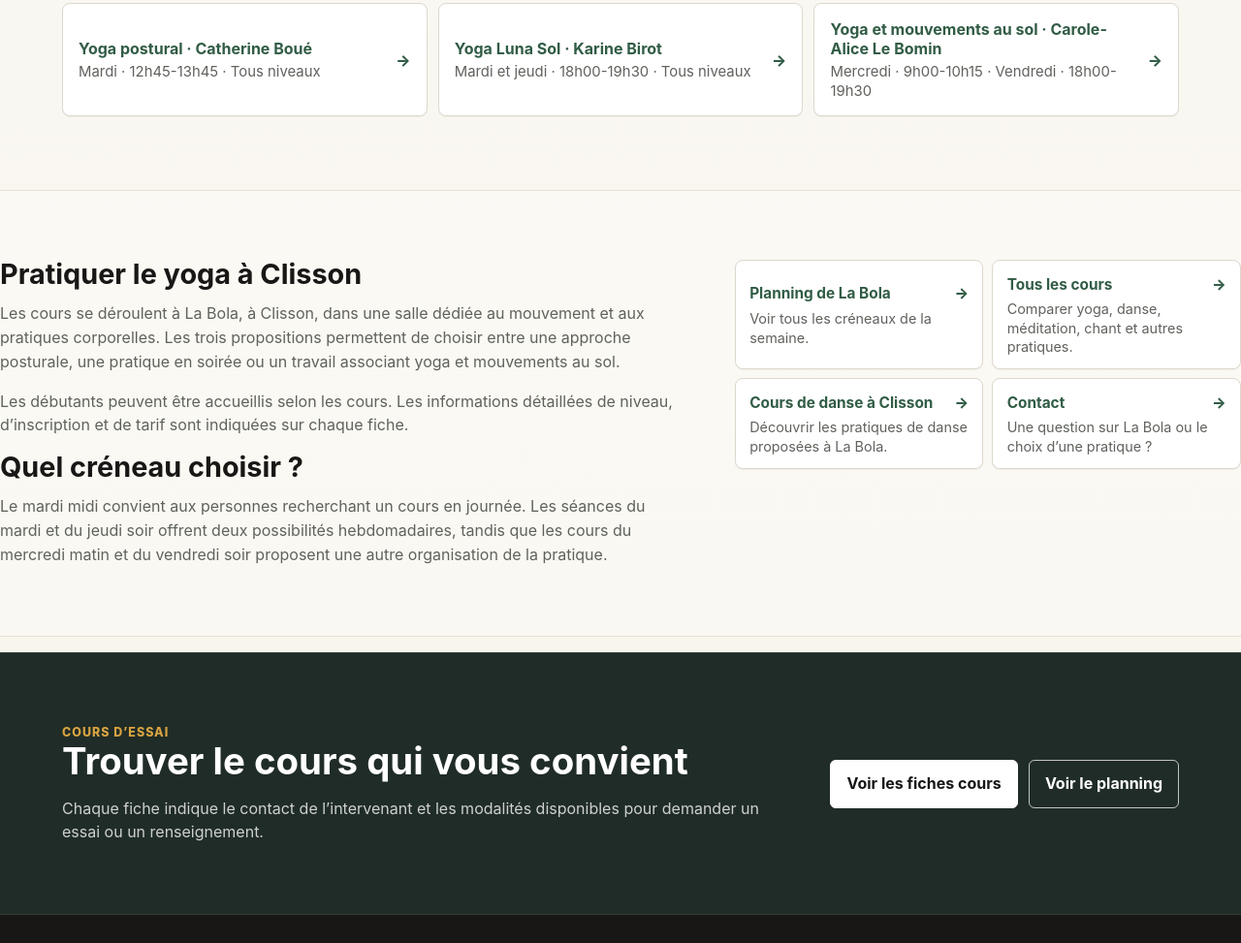
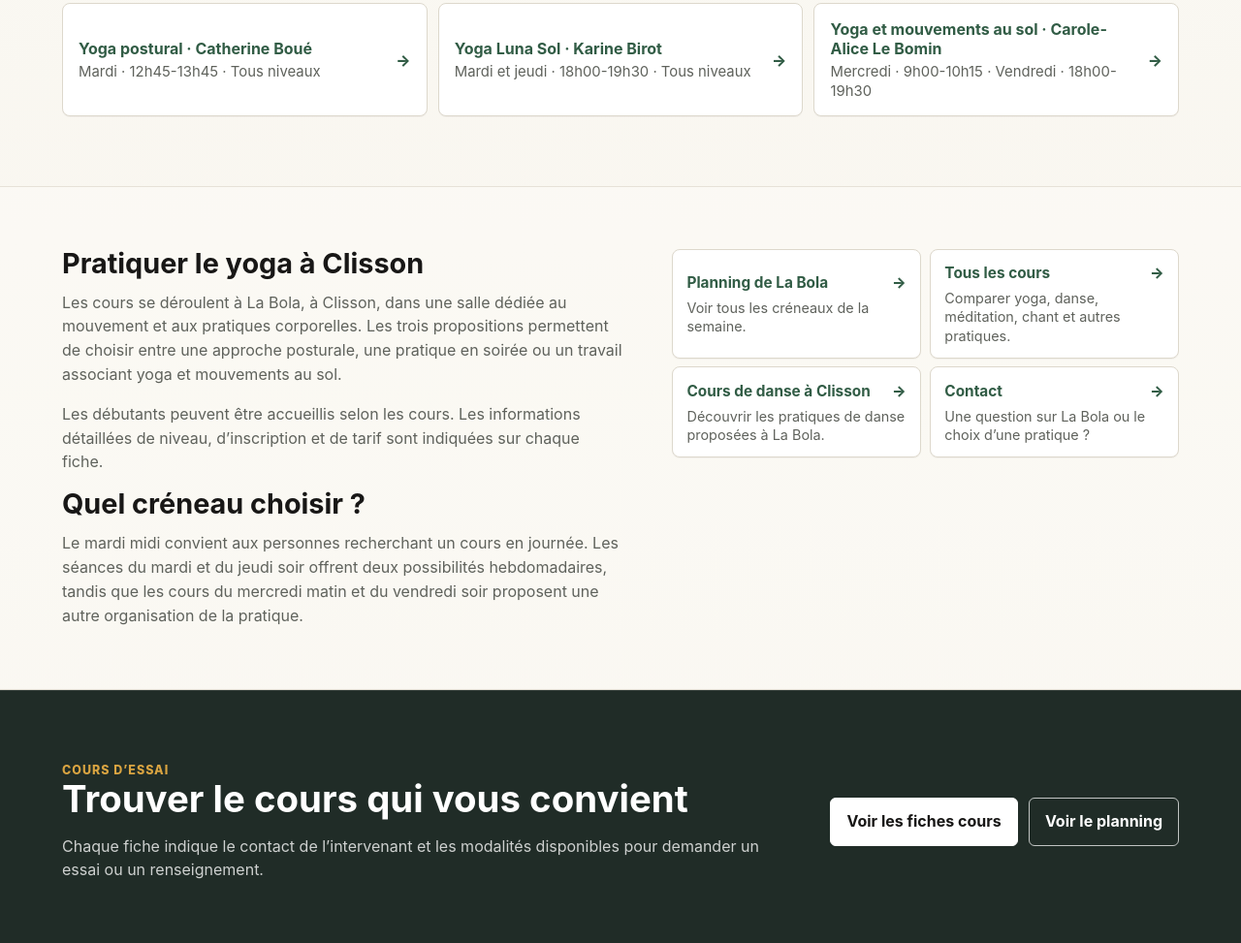
Before and after one commit to cberthou-blip/labola, a plain HTML site: page cours/yoga-clisson/index.html in a window 1280 px wide. Shown: the part 726-1699 px from the top of the page at 97% size. Drawn offline with Linux system fonts and the light colour scheme.

Commit message:
Corrige l’alignement UI des pages SEO Yoga et Danse

```diff
--- a/assets/seo-hub.css
+++ b/assets/seo-hub.css
@@ -238,3 +238,40 @@
     width: 100%;
   }
 }
+
+/* Correctif de priorité : les règles générales du catalogue Cours
+   ne doivent pas annuler l'alignement ou masquer le contenu des pages SEO. */
+.courses-page.seo-hub-page .seo-hub-context {
+  display: grid;
+  grid-template-columns: minmax(0, 1fr);
+  gap: clamp(1.5rem, 4vw, 3rem);
+  margin: 0;
+  padding-block: clamp(2.5rem, 5vw, 4.2rem);
+  padding-inline: var(--edge);
+  border-top: 1px solid rgba(221, 216, 204, .7);
+  border-bottom: 1px solid rgba(221, 216, 204, .7);
+  background: rgba(255, 255, 255, .26);
+}
+
+.courses-page.seo-hub-page .seo-hub-context .seo-hub-nav-links {
+  display: grid;
+}
+
+.courses-page.seo-hub-page .seo-hub-context .rich-text p + p {
+  display: block;
+}
+
+@media (min-width: 980px) {
+  .courses-page.seo-hub-page .seo-hub-context {
+    grid-template-columns: minmax(0, 1.05fr) minmax(360px, .95fr);
+    gap: clamp(2rem, 4vw, 3.5rem);
+  }
+}
+
+@media (max-width: 639px) {
+  .courses-page.seo-hub-page .seo-hub-context {
+    padding-block: 2.2rem;
+    padding-inline: var(--edge);
+    gap: 1.45rem;
+  }
+}
```
